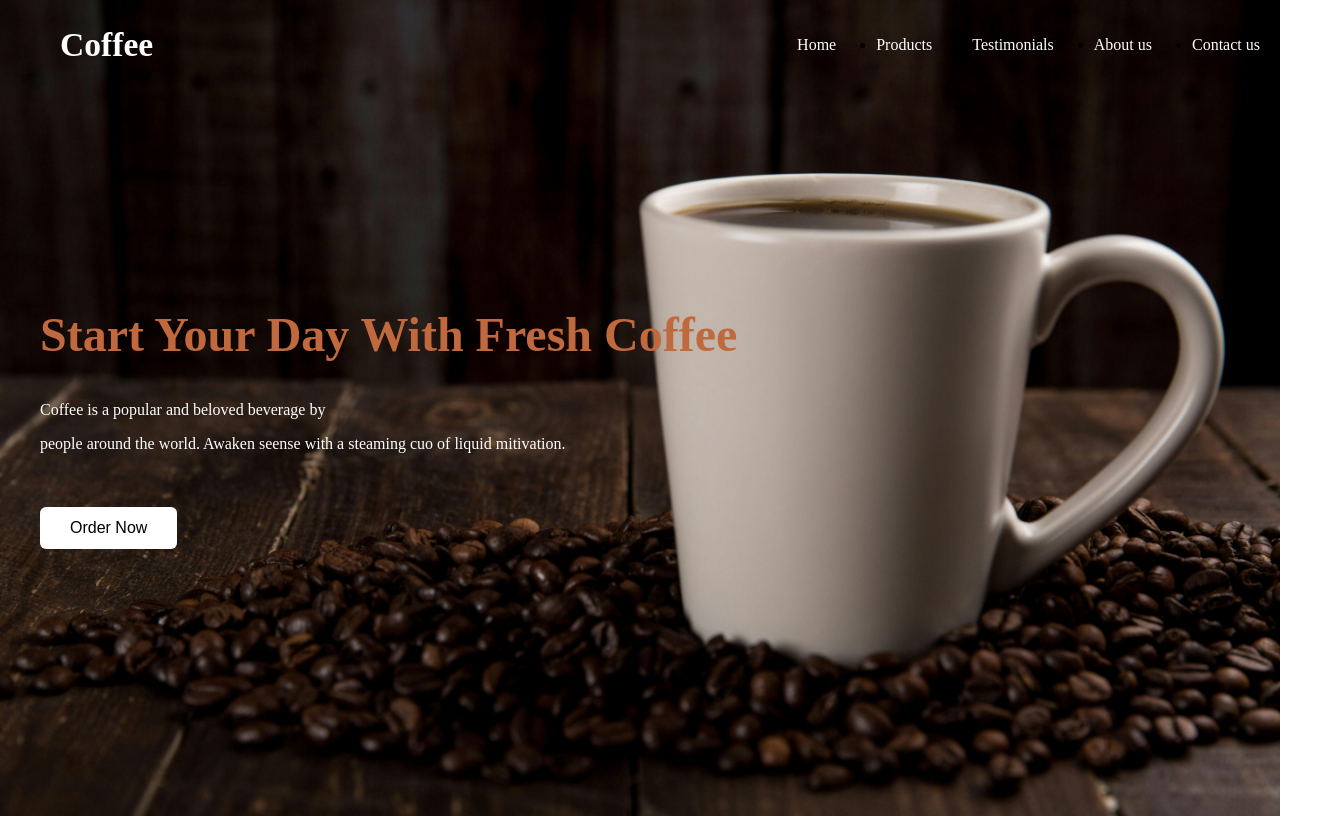
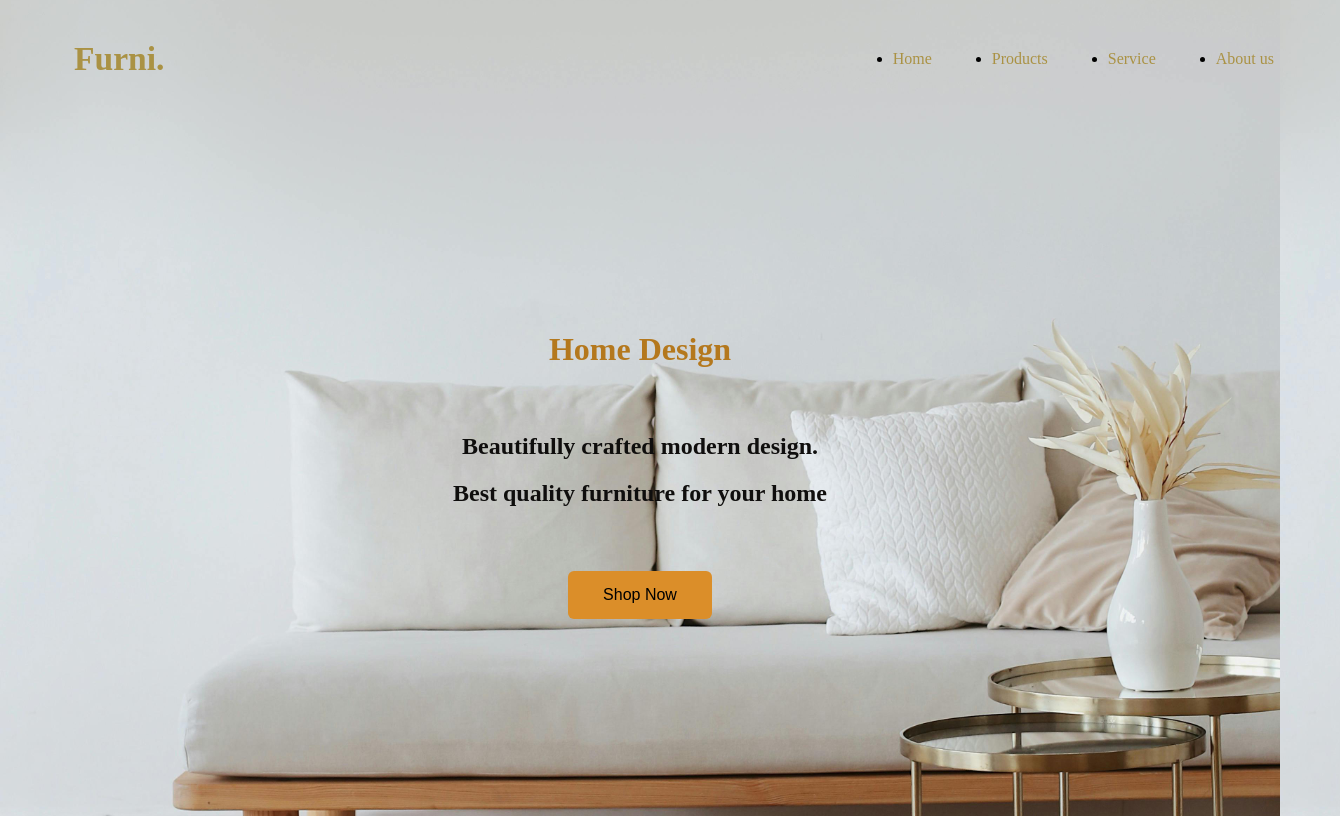
Before and after one commit to znayeem/class-work, a plain HTML site: page index.html in a window 1280 px wide. Shown: the whole page, 1340 px wide, since content can reach past the window. Drawn offline with Linux system fonts and the light colour scheme.

Commit message:
Add files via upload

```diff
--- a/index.html
+++ b/index.html
@@ -11,24 +11,38 @@
     <header>
         <nav class="navbar">
 
- <a href="#" class="logo">Coffee<span></span></a>
+ <a href="#" class="logo">Furni.<span></span></a>
  <ul class="menu-links">
     <li><a href="#">Home</a></li>
     <li><a href="#">Products</a></li>
-    <li><a href="#">Testimonials</a></li>
+    <li><a href="#">Service</a></li>
     <li><a href="#">About us</a></li>
-    <li><a href="#">Contact us</a></li>
+
  </ul>
         </nav>
     </header>
     <section class="hero-section">
         <div class="content">
-            <h1>Start Your Day With Fresh Coffee</h1>
-            <p>Coffee is a popular and beloved beverage by<p>
-                people around the world. Awaken seense with a steaming cuo of liquid mitivation.
-</p>
-</p>
-            <button>Order Now</button>
+            <br>
+            <br>
+            <br>
+            <br>
+            <br>
+
+
+
+
+
+            <br>
+
+
+            <h1>Home Design</h1>
+            <br>
+            <h2>Beautifully crafted modern design.</h2>
+
+            <h2>Best quality furniture for your home</h2>
+
+            <button>Shop Now</button>
         </div>
     </section>
 
--- a/style.css
+++ b/style.css
@@ -1,17 +1,18 @@
 body{
     height: 100vh;
-    background: url("img/pexels-ifreestock-585753.jpg");
+    background: url("img/pexels-maksgelatin-4352247.jpg");
     background-position: center;
     background-size: cover;
 
 
+
 }
 header {
-    position: fixed;
-    top: 0;
-    left: 0;
+    position: absolute;
+    top: 10;
+    left: 5;
     width: 100%;
-    padding: 20px;
+    padding: 26px;
 
 }
 header .navbar {
@@ -27,22 +28,22 @@ header .navbar {
     font-weight: 600;
 }
 .navbar .logo span {
-    color: #C0683E;
+    color: #be8f52;
 
 }
 .navbar .menu-links {
     display: flex;
-    gap: 40px;
+    gap: 60px;
 
 }
 .navbar a {
-    color: #fff;
-    text-decoration: none;
+    color: #aa9244;
+    text-decoration: floralwhite;
     transition: 0.2s ease;
 
 }
 .navbar a:hover {
-    color: #C0683E;
+    color: #311e02;
 
 }
 .hero-section {
@@ -52,36 +53,38 @@ header .navbar {
     padding: 0 20px;
 }
 .hero-section .content {
-    color: #fff;
+    color: #0f0e0d;
     max-width: 1200px;
     width: 100%;
     margin: 0 auto;
+    text-align: center;
 }
 .hero-section .content h1{
-    font-size: 3rem;
-    min-width: 600px;
-    color: #C0683E;
+    font-size: 2rem;
+    min-width: 800px;
+    color: #b4781d;
+    text-align: center;
 }
 .hero-section .content p {
-    font-weight: 300;
+    font-weight: 250;
     margin-top: 15px;
     min-width: 600px;
 }
 .hero-section .content button {
-    background: #fff;
+    background: #db8e29;
     outline: none;
     border: none;
     font-size: 1rem;
     font-weight: 500;
-    margin-top: 38px;
-    padding: 12px 30px;
+    margin-top: 45px;
+    padding: 15px 35px;
     border-radius: 6px;
-    cursor: pointer;
-    transition: 0.2s ease;
+    cursor: grab;
+    transition: 0.5s ease;
 
 }
 .hero-section .content button:hover {
  color: #fff;
- background: #C0683E;
+ background: #645944fd;
 
 }
```
Also changed, not shown: img/pexels-eric-mufasa-578798-1350789.jpg (added), img/pexels-maksgelatin-4352247.jpg (added).
